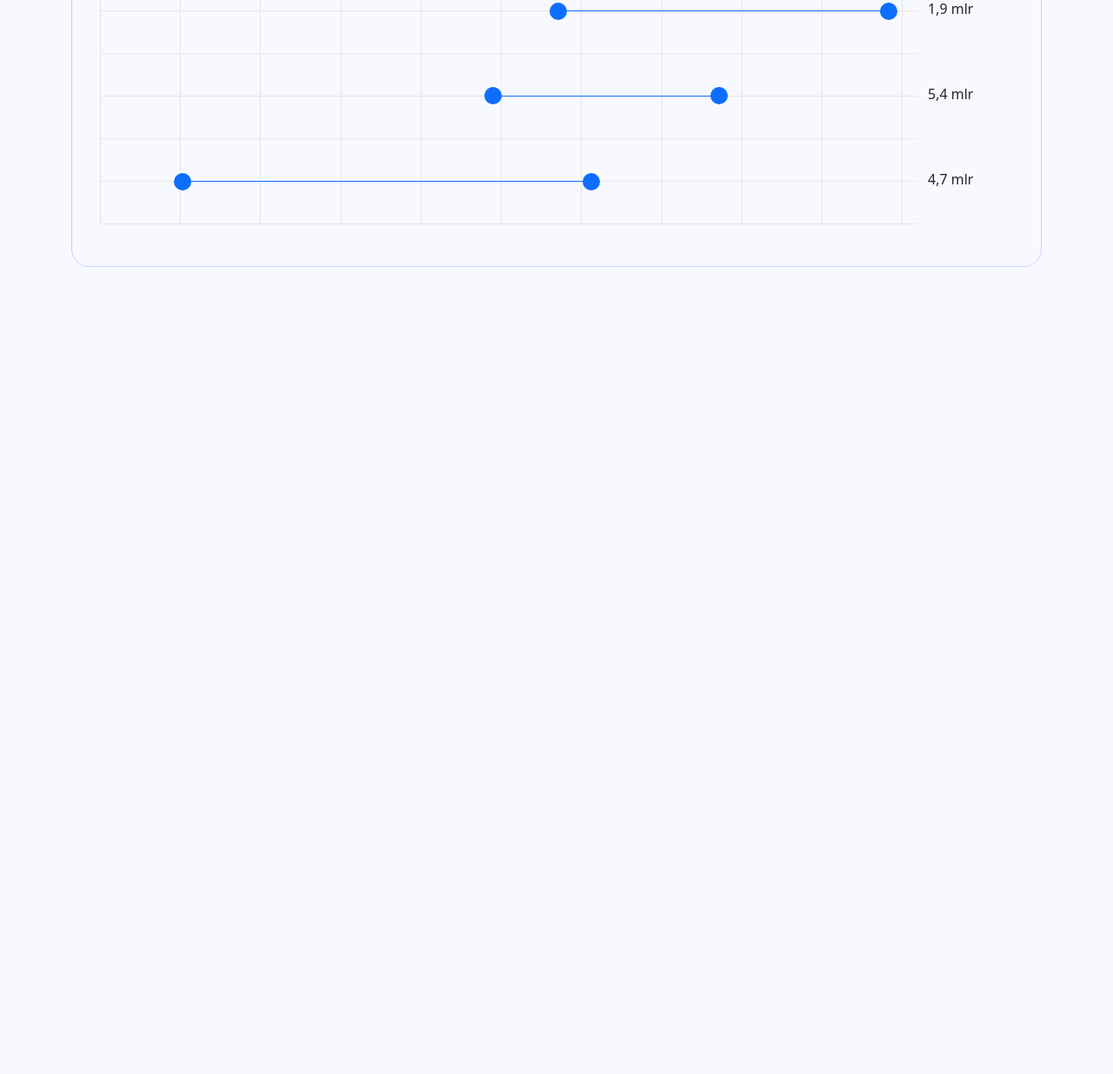
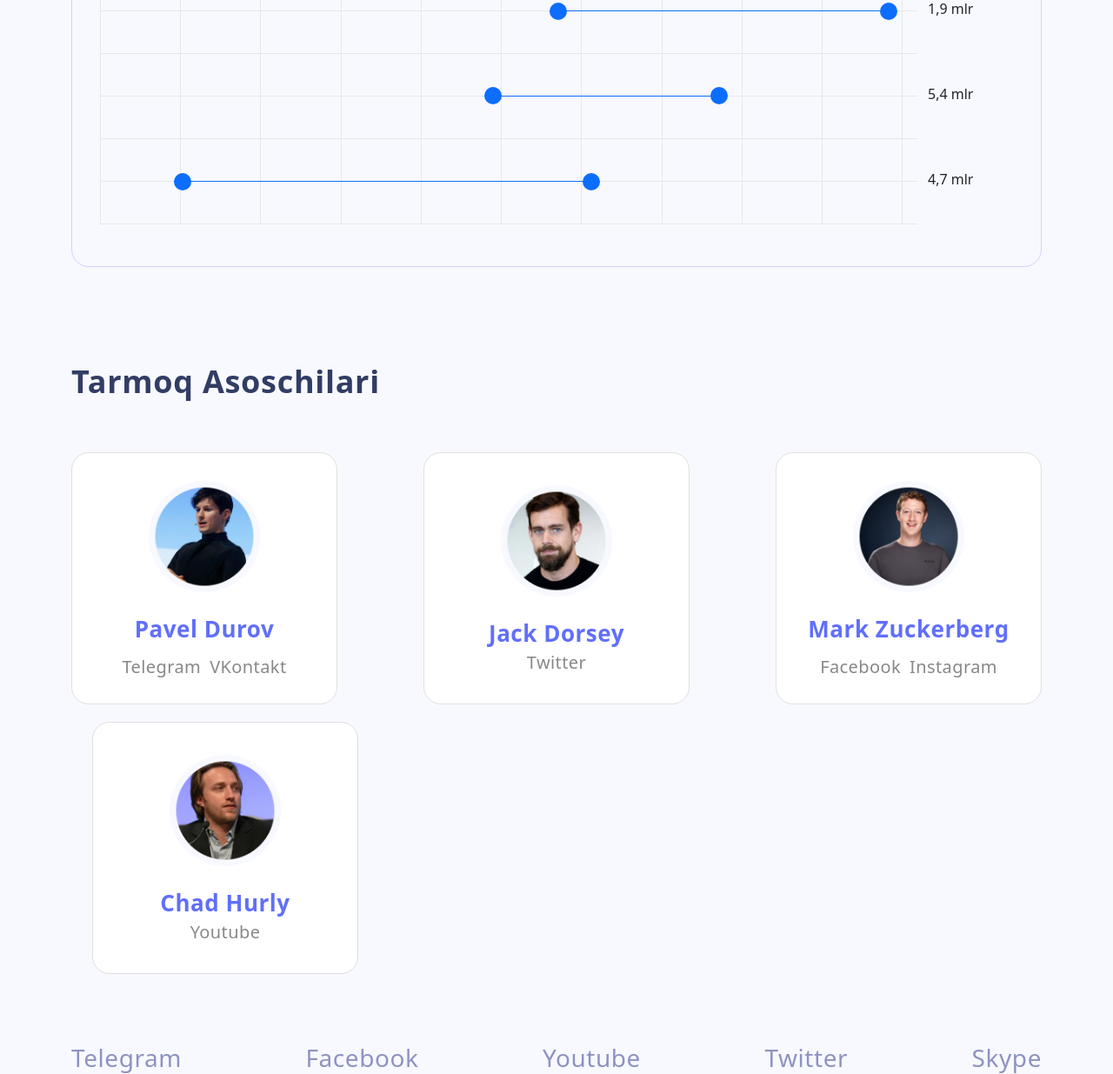
Before and after one commit to alimardon28/Rublox_Template, a plain HTML site: page index.html in a window 1280 px wide. Shown: the part 4119-5354 px from the top of the page at 87% size. Before the commit the page ends 4426 px from the top, so only its background shows below. Drawn offline with nearby package versions, Linux system fonts and the light colour scheme.

Commit message:
founders section added finished responsive

```diff
--- a/css/main.css
+++ b/css/main.css
@@ -523,6 +523,113 @@
     border-radius: 50%;
 }
 
+/* founders style */
+.founders-section {
+    padding-top: 110px;
+}
+
+.founders {
+    margin: 0;
+    padding: 0;
+}
+
+.founders-title {
+    margin: 0;
+    padding: 0;
+    font-weight: 600;
+    font-size: 36px;
+    line-height: 43px;
+    letter-spacing: 0.02em;
+    color: #323D64;
+}
+
+.founders-list {
+    display: flex;
+    align-items: center;
+    justify-content: space-between;
+    flex-wrap: wrap;
+    margin: 0;
+    padding-top: 40px;
+}
+
+.founders-item {
+    border-radius: 20px;
+    width: 306px;
+    height: 290px;
+    padding: 20px;
+    display: flex;
+    align-items: center;
+    justify-content: center;
+    flex-direction: column;
+    border: 1px solid #dfdfdf;
+    background-color: #fff;
+    margin-top: 20px;
+}
+
+.founders-item+.founders-item {
+    margin-left: 24px;
+}
+
+.div {
+    display: flex;
+    align-items: center;
+    justify-content: space-between;
+    padding-top: 10px;
+    margin: 0;
+}
+
+.founders-items-title {
+    font-weight: 700;
+    font-size: 26px;
+    line-height: 44px;
+    letter-spacing: 0.02em;
+    color: #606FFA;
+    margin: 0;
+    padding-top: 20px;
+}
+
+.founders-items-desc {
+    font-weight: 400;
+    font-size: 20px;
+    line-height: 23px;
+    letter-spacing: 0.02em;
+    color: #888888;
+    margin: 0;
+    padding: 0;
+}
+
+.founders-desc {
+    margin-right: 10px;
+}
+
+.founders-images {
+    width: 128px;
+    height: 128px;
+}
+
+.dounders-bottom {
+    margin: 0;
+    padding-top: 80px;
+}
+
+.founders-bottom-list {
+    display: flex;
+    align-items: center;
+    justify-content: space-between;
+    flex-wrap: wrap;
+    text-align: center;
+}
+
+.fonders-bottom-link {
+    margin: 0;
+    padding: 0;
+    font-weight: 500;
+    font-size: 28px;
+    line-height: 33px;
+    letter-spacing: 0.02em;
+    color: #8E93C1;
+}
+
 
 @media screen and (max-width:1190px) {
     .platform-titles {
--- a/index.html
+++ b/index.html
@@ -855,6 +855,60 @@
           </div>
         </div>
       </section>
+      <section class="founders-section">
+        <div class="container">
+          <div class="founders">
+            <h2 class="founders-title">Tarmoq Asoschilari</h2>
+            <ul class="founders-list">
+              <li class="founders-item">
+                <img src="./images/durov.png" alt="" class="founders-images" />
+                <h3 class="founders-items-title">Pavel Durov</h3>
+                <div class="div">
+                  <p class="founders-items-desc founders-desc">Telegram</p>
+                  <p class="founders-items-desc">VKontakt</p>
+                </div>
+              </li>
+              <li class="founders-item">
+                <img src="./images/orsey.png" alt="" class="founders-images" />
+                <h3 class="founders-items-title">Jack Dorsey</h3>
+                <p class="founders-items-desc">Twitter</p>
+              </li>
+              <li class="founders-item">
+                <img src="./images/mark.png" alt="" class="founders-images" />
+                <h3 class="founders-items-title">Mark Zuckerberg</h3>
+                <div class="div">
+                  <p class="founders-items-desc founders-desc">Facebook</p>
+                  <p class="founders-items-desc">Instagram</p>
+                </div>
+              </li>
+              <li class="founders-item">
+                <img src="./images/hurly.png" alt="" class="founders-images" />
+                <h3 class="founders-items-title">Chad Hurly</h3>
+                <p class="founders-items-desc">Youtube</p>
+              </li>
+            </ul>
+            <div class="dounders-bottom">
+              <ul class="founders-bottom-list">
+                <li class="founders-bottom-item">
+                  <a href="/#" class="link fonders-bottom-link">Telegram</a>
+                </li>
+                <li class="founders-bottom-item">
+                  <a href="/#" class="link fonders-bottom-link">Facebook</a>
+                </li>
+                <li class="founders-bottom-item">
+                  <a href="/#" class="link fonders-bottom-link">Youtube</a>
+                </li>
+                <li class="founders-bottom-item">
+                  <a href="/#" class="link fonders-bottom-link">Twitter</a>
+                </li>
+                <li class="founders-bottom-item">
+                  <a href="/#" class="link fonders-bottom-link">Skype</a>
+                </li>
+              </ul>
+            </div>
+          </div>
+        </div>
+      </section>
     </main>
   </body>
   <script src="./bootstrap/bootstrap.bundle.min.js"></script>
```
